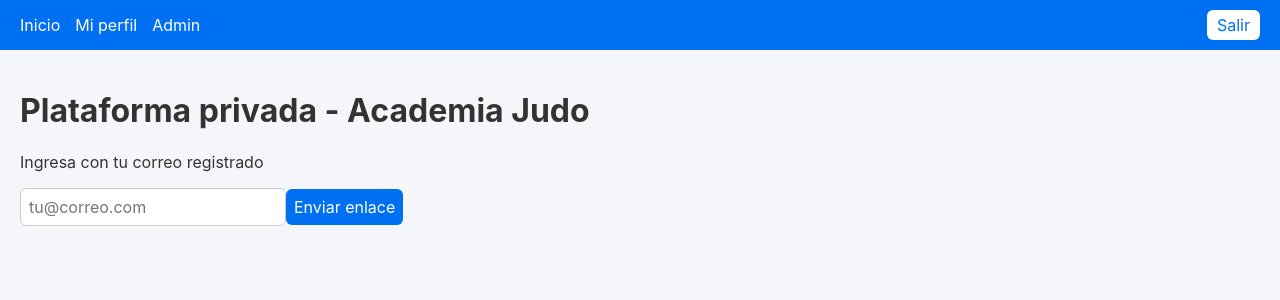
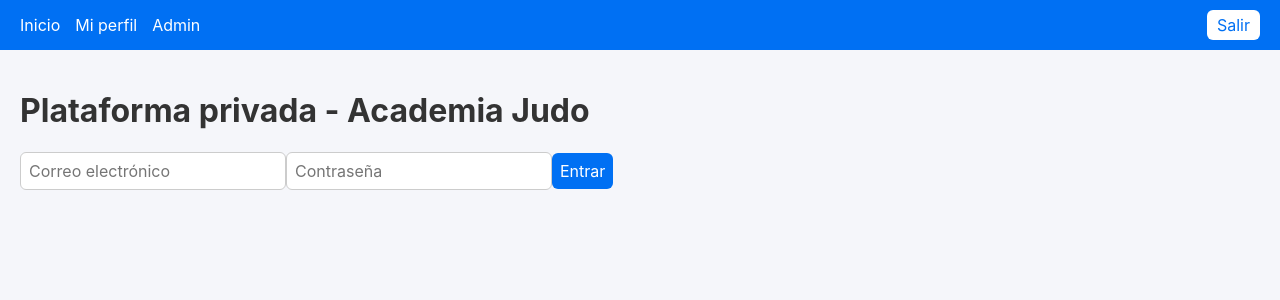
Before and after one commit to webjudoeh1-hash/judo-chagpt, a Next.js app: page / in a window 1280 px wide. Shown: the top 300 px of the page. Built offline with nearby package versions, Linux system fonts and the light colour scheme; no server answers.

Commit message:
Refactor login page and update authentication method

```diff
--- a/app/page.tsx
+++ b/app/page.tsx
@@ -1,24 +1,58 @@
-'use client'
-import { supabase } from '../lib/supabaseClient'
-import { useState } from 'react'
+'use client';
+import { useState } from 'react';
+import { supabase } from '@/lib/supabaseClient';
 
-export default function Page() {
-  const [email, setEmail] = useState('')
-  const [message, setMessage] = useState('')
+export default function LoginPage() {
+  const [email, setEmail] = useState('');
+  const [password, setPassword] = useState('');
+  const [error, setError] = useState('');
+  const [loading, setLoading] = useState(false);
 
-  async function signIn() {
-    const { error } = await supabase.auth.signInWithOtp({ email })
-    if (error) setMessage(error.message)
-    else setMessage('Revisa tu correo para el enlace mágico (OTP).')
-  }
+  const handleLogin = async (e: React.FormEvent) => {
+    e.preventDefault();
+    setError('');
+    setLoading(true);
+
+    const { error } = await supabase.auth.signInWithPassword({
+      email,
+      password,
+    });
+
+    if (error) setError(error.message);
+    else window.location.href = '/perfil';
+
+    setLoading(false);
+  };
 
   return (
-    <div className="max-w-xl mx-auto">
-      <h1 className="text-2xl font-bold">Plataforma privada - Academia Judo</h1>
-      <p>Ingresa con tu correo registrado</p>
-      <input value={email} onChange={(e) => setEmail(e.target.value)} placeholder="tu@correo.com" />
-      <button onClick={signIn}>Enviar enlace</button>
-      <div>{message}</div>
+    <div className="flex flex-col items-center justify-center min-h-screen">
+      <h1 className="text-3xl font-bold mb-4">
+        Plataforma privada - Academia Judo
+      </h1>
+
+      <form onSubmit={handleLogin} className="flex flex-col gap-4 w-80">
+        <input
+          type="email"
+          placeholder="Correo electrónico"
+          value={email}
+          onChange={(e) => setEmail(e.target.value)}
+          required
+        />
+
+        <input
+          type="password"
+          placeholder="Contraseña"
+          value={password}
+          onChange={(e) => setPassword(e.target.value)}
+          required
+        />
+
+        <button type="submit" disabled={loading}>
+          {loading ? 'Ingresando...' : 'Entrar'}
+        </button>
+
+        {error && <p style={{ color: 'red' }}>{error}</p>}
+      </form>
     </div>
-  )
+  );
 }
```
